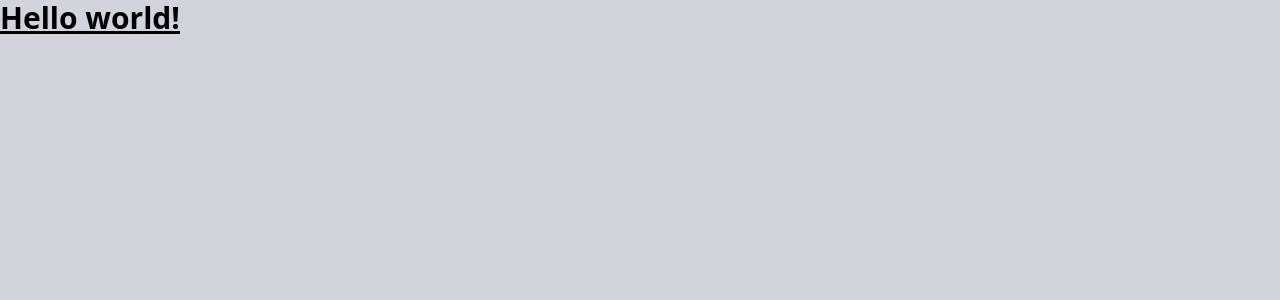
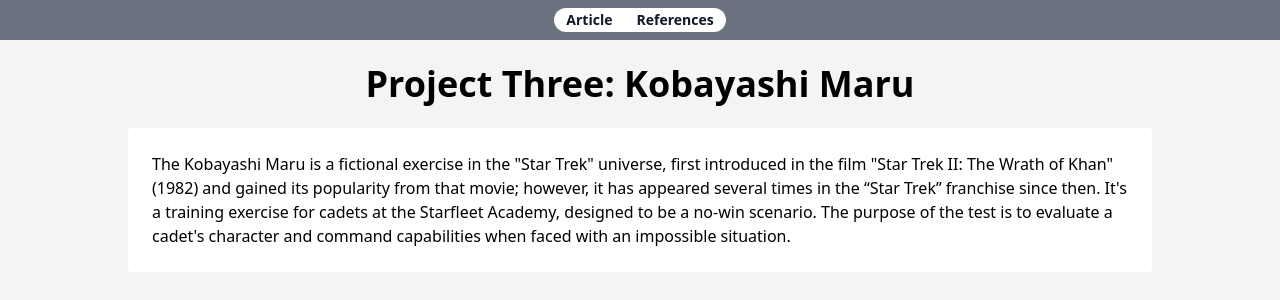
Before and after one commit to nealpro/project-three, a SvelteKit app: page / in a window 1280 px wide. Shown: the top 300 px of the page. Built offline with nearby package versions, Linux system fonts and the light colour scheme.

Commit message:
Add menu component and update layout and page styles

```diff
--- /dev/null
+++ b/src/lib/menu.svelte
@@ -0,0 +1,52 @@
+<!-- Menu.svelte -->
+<script>
+	// Prop for menu items
+	/**
+	 * @type {Array<{name: string, href: string}>}
+	 */
+	export let items = [];
+</script>
+
+<header>
+	<nav class="mx-auto" aria-label="Global">
+		<div class="lg:flex justify-center bg-gray-500 w-full py-2">
+			{#each items as item, index}
+				{#if index === 0}
+					<a
+						href={item.href}
+						class="text-sm font-semibold px-3 leading-6 bg-white text-gray-900"
+						id="left-rounder"
+					>
+						{item.name}
+					</a>
+				{:else if index === items.length - 1}
+					<a
+						href={item.href}
+						class="text-sm font-semibold px-3 leading-6 bg-white text-gray-900"
+						id="right-rounder"
+					>
+						{item.name}
+					</a>
+				{:else}
+					<a href={item.href} class="text-sm font-semibold px-3 leading-6 bg-white text-gray-900">
+						{item.name}
+					</a>
+				{/if}
+			{/each}
+		</div>
+	</nav>
+</header>
+
+<style lang="postcss">
+	:global(html) {
+		background-color: theme(colors.gray.100);
+	}
+	#left-rounder {
+		border-top-left-radius: 20px;
+		border-bottom-left-radius: 20px;
+	}
+	#right-rounder {
+		border-top-right-radius: 20px;
+		border-bottom-right-radius: 20px;
+	}
+</style>
--- a/src/routes/+layout.svelte
+++ b/src/routes/+layout.svelte
@@ -1,5 +1,12 @@
 <script>
 	import '../app.css';
+	import Menu from '$lib/menu.svelte';
+	const menuItems = [
+		{ name: 'Article', href: '/' },
+		{ name: 'References', href: '/references' }
+	];
 </script>
 
+<Menu items={menuItems} />
+
 <slot />
--- a/src/routes/+page.svelte
+++ b/src/routes/+page.svelte
@@ -1,7 +1,14 @@
-<h1 class="text-3xl font-bold underline">Hello world!</h1>
+<script>
+	const content =
+		'The Kobayashi Maru is a fictional exercise in the "Star Trek" universe, first introduced in the film "Star Trek II: The Wrath of Khan" (1982) and gained its popularity from that movie; however, it has appeared several times in the “Star Trek” franchise since then. It\'s a training exercise for cadets at the Starfleet Academy, designed to be a no-win scenario. The purpose of the test is to evaluate a cadet\'s character and command capabilities when faced with an impossible situation.';
+</script>
+
+<h1 class="text-4xl font-bold text-center p-6">Project Three: Kobayashi Maru</h1>
+
+<div class="rounded p-6 bg-white w-4/5 mx-auto h-9/10">{content}</div>
 
 <style lang="postcss">
 	:global(html) {
-		background-color: theme(colors.gray.300);
+		background-color: theme(colors.gray.100);
 	}
 </style>
--- /dev/null
+++ b/src/routes/references/+page.svelte
@@ -0,0 +1 @@
+<h1>References</h1>
```
Also changed, not shown: static/favicon.png, static/favicon_old.png (added).
